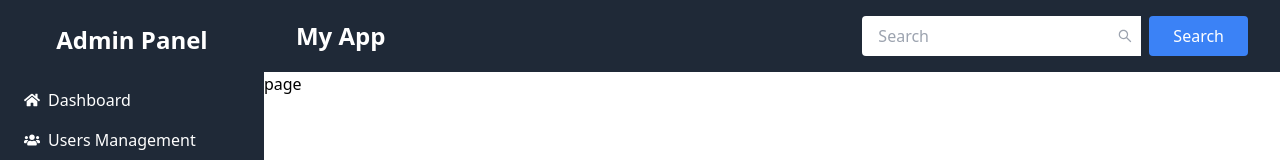
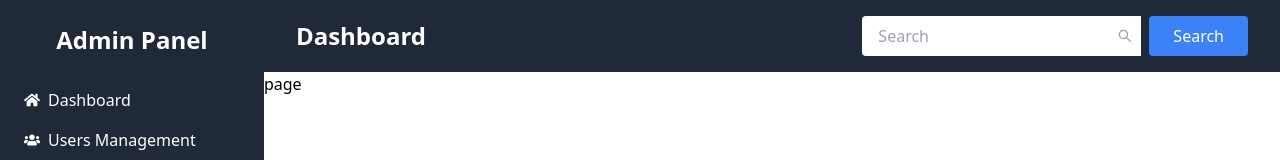
Before and after one commit to AhsanDev404/hostel-ease-admin, a Next.js app: page /admin/ratings-management in a window 1280 px wide. Shown: the top 160 px of the page. Built offline with nearby package versions, Linux system fonts and the light colour scheme.

Commit message:
Update AdminHeader.jsx

```diff
--- a/components/AdminHeader.jsx
+++ b/components/AdminHeader.jsx
@@ -13,7 +13,7 @@
 
   return (
     <header className="bg-gray-800 text-white py-4 px-8 flex items-center justify-between">
-      <h1 className="text-2xl font-bold">My App</h1>
+      <h1 className="text-2xl font-bold">Dashboard</h1>
       <form onSubmit={handleSubmit(onSubmit)} className="flex items-center ml-4">
         <div className="relative">
           <Controller
```
